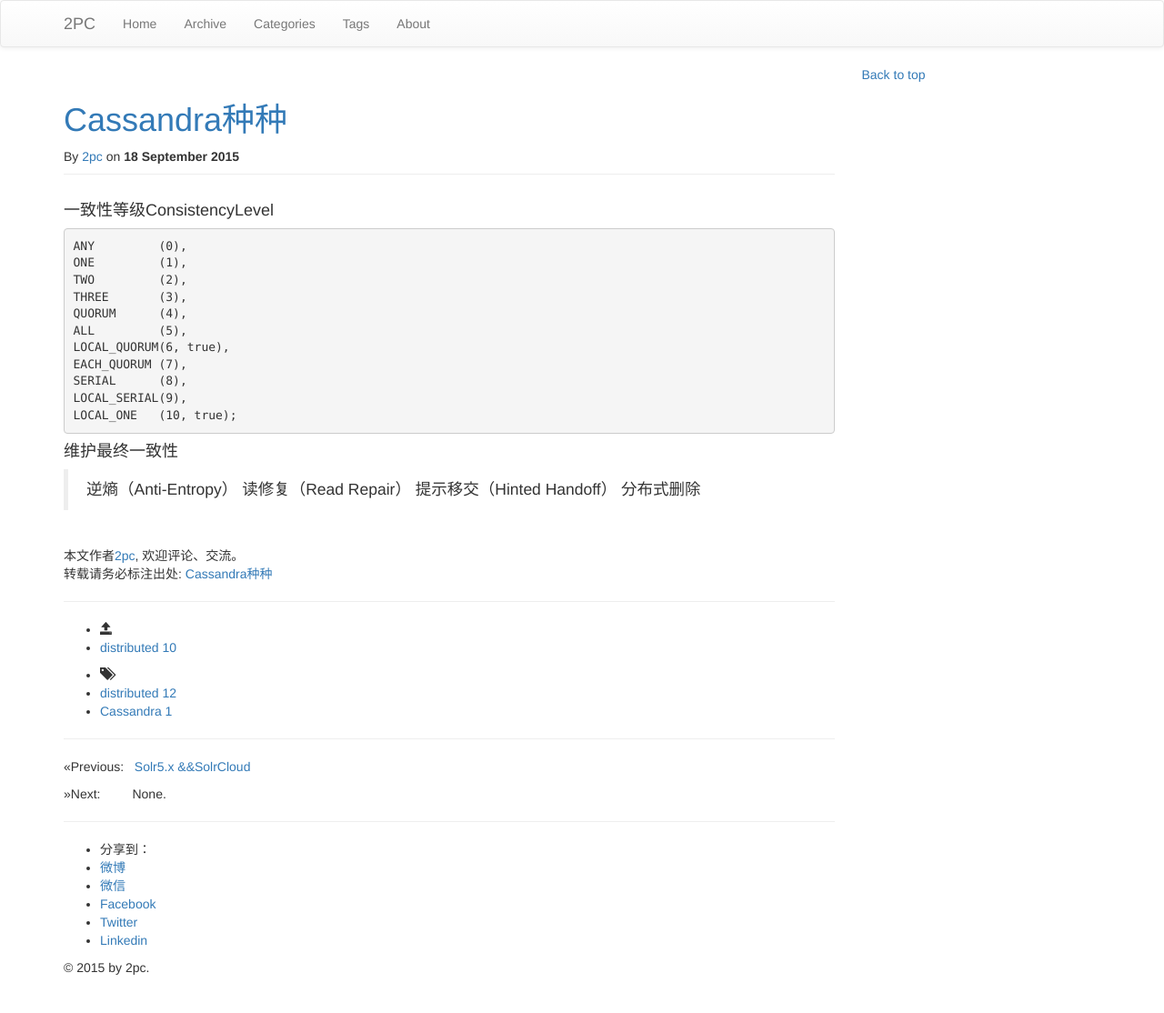
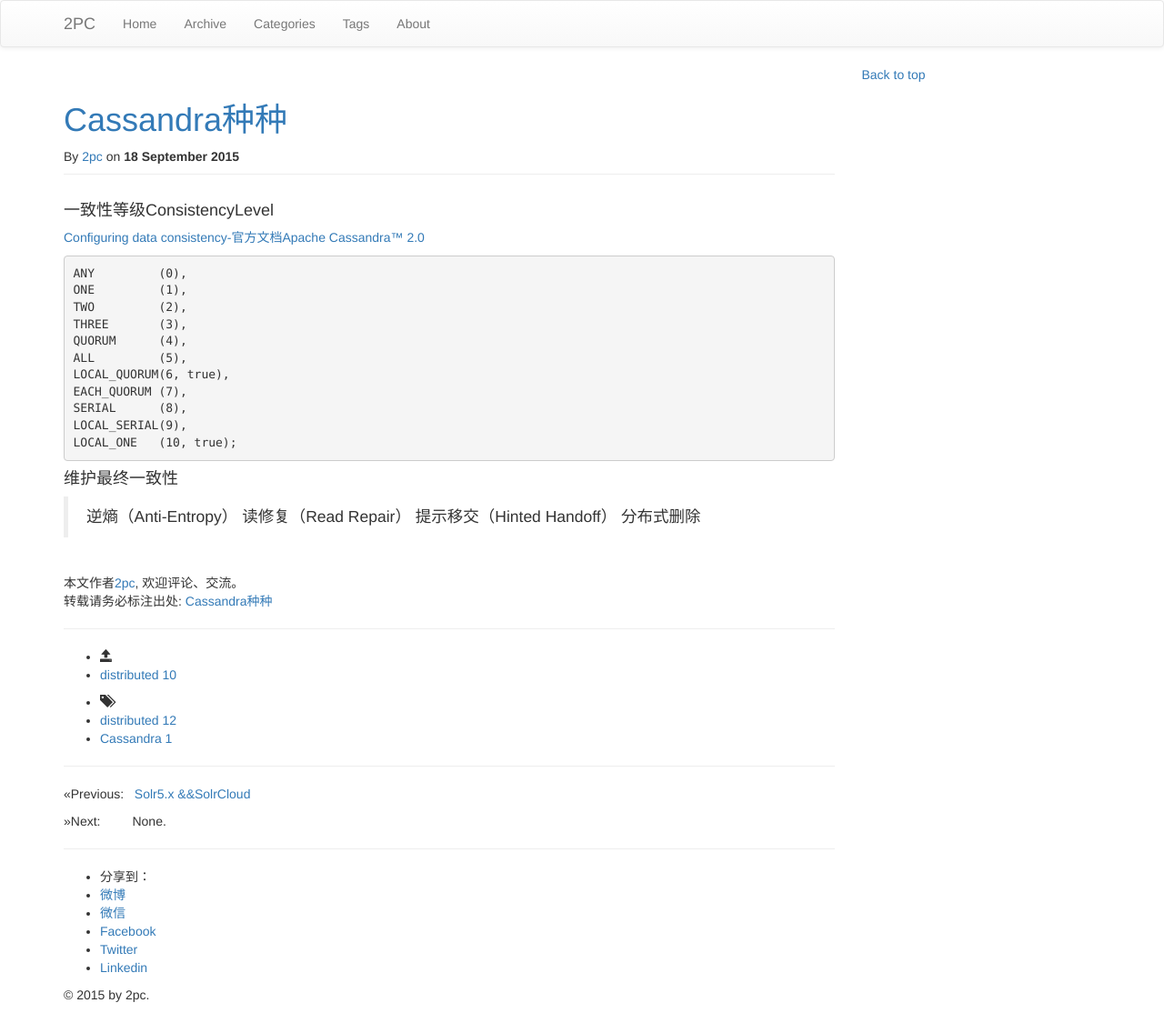
Before and after one commit to luyee/2pc.github.io, a Jekyll site: the page built from _posts/distributed/2015-09-18-Cassandra.md, in a window 1280 px wide. Shown: the whole page at 91% size. Built offline with Jekyll 4.4.1, drawn with Linux system fonts in a browser that asks for light colours; nearby versions of some CDN libraries; library files that are not in the unit come from our copies; comment, search, counter and statistics services are not loaded; before the commit the page ends 1084 px from its top, so only the background shows below that.

Commit message:
Update 2015-09-18-Cassandra.md

````diff
--- a/_posts/distributed/2015-09-18-Cassandra.md
+++ b/_posts/distributed/2015-09-18-Cassandra.md
@@ -8,6 +8,7 @@ tags: ["distributed","Cassandra"]
 
 
 #### 一致性等级ConsistencyLevel
+[Configuring data consistency-官方文档Apache Cassandra™ 2.0](http://docs.datastax.com/en/cassandra/2.0/cassandra/dml/dml_config_consistency_c.html)
 ```
 ANY         (0),
 ONE         (1),
````
